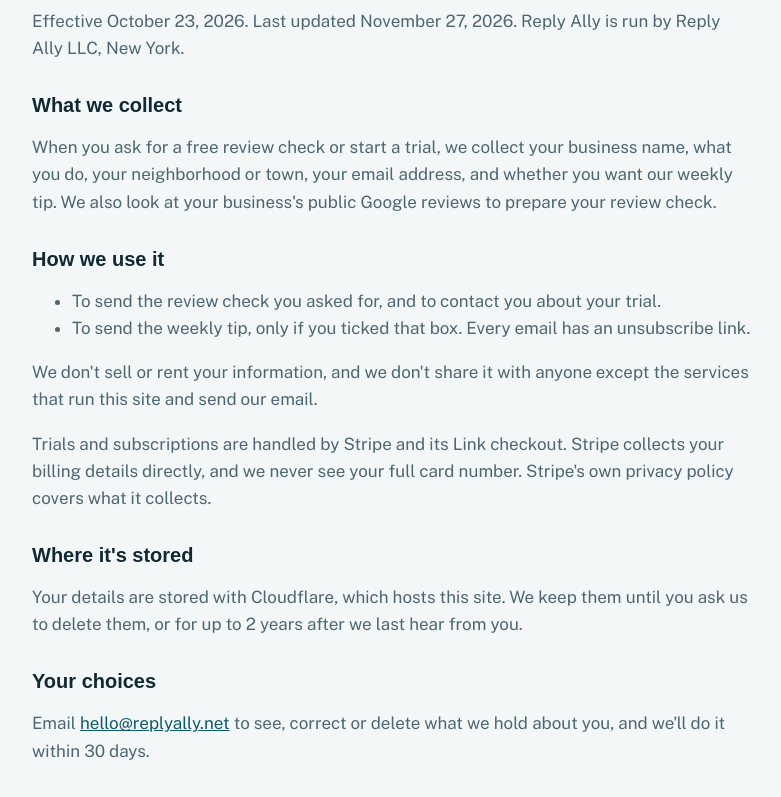
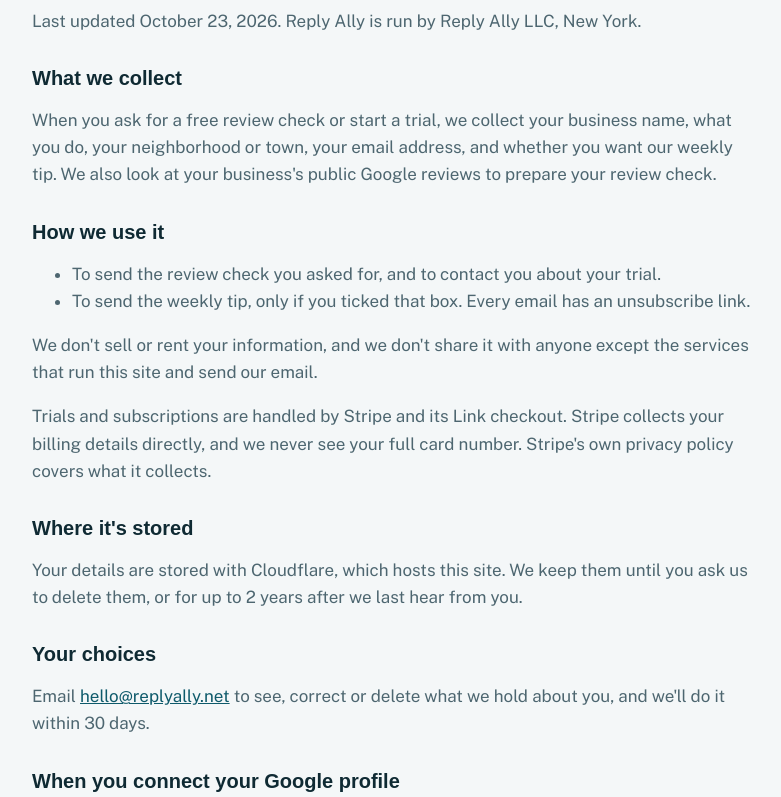
Before and after one commit to kaleisthebest/replyally.net, a plain HTML site: page site/privacy.html in a window 1280 px wide. Shown: the part 144-941 px from the top of the page, without its empty margins (248-1029 px from the left). Drawn offline with nearby package versions, Linux system fonts and the light colour scheme; a web font is replaced by a local one.

Commit message:
Show October 23, 2026 as the date on Terms and Privacy
Co-Authored-By: Claude Sonnet 5.5 <noreply@anthropic.com>
Claude-Session: https://claude.ai/code/session_01McYn8gBzUH9egNXboYF1eM

```diff
--- a/site/privacy.html
+++ b/site/privacy.html
@@ -21,7 +21,7 @@ a { color: var(--harbor); }
 <main>
 <a class="back" href="/">← Reply Ally</a>
 <h1>Privacy</h1>
-<p>Effective October 23, 2026. Last updated November 27, 2026. Reply Ally is run by Reply Ally LLC, New York.</p>
+<p>Last updated October 23, 2026. Reply Ally is run by Reply Ally LLC, New York.</p>
 
 <h2>What we collect</h2>
 <p>When you ask for a free review check or start a trial, we collect your business name, what you do, your neighborhood or town, your email address, and whether you want our weekly tip. We also look at your business's public Google reviews to prepare your review check.</p>
```
Also changed, not shown: site/terms.html (+1 -1 lines).
